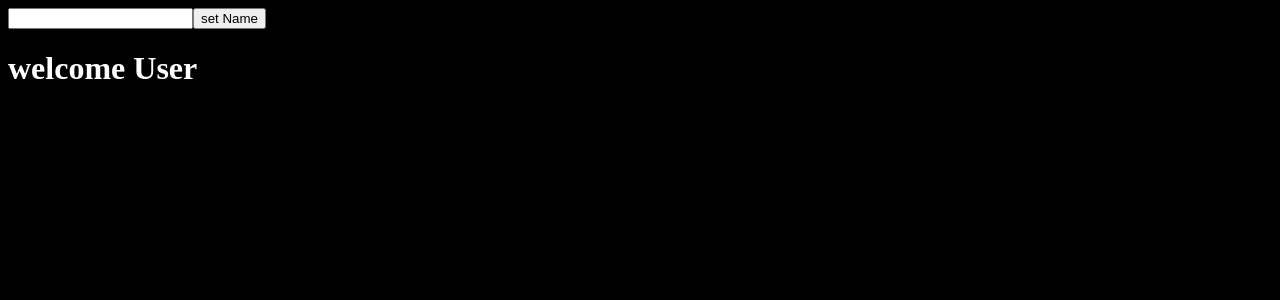
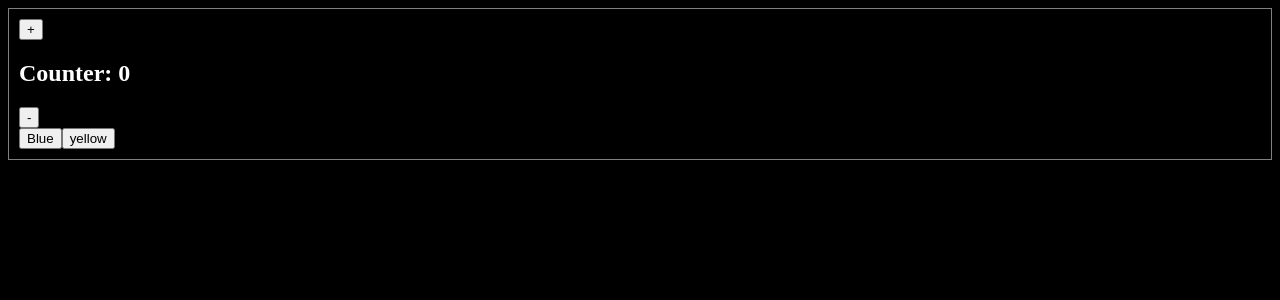
Before and after one commit to Viswajith2003/React-workout, a React (Vite) app: page / in a window 1280 px wide. Shown: the top 300 px of the page. Built offline with nearby package versions, Linux system fonts and the light colour scheme.

Commit message:
useReducer hook learned

```diff
--- a/src/App.jsx
+++ b/src/App.jsx
@@ -10,10 +10,11 @@ import CountProvider from "./providers/contextProvider";
 
 import CounterMemo from "./useMemo/counter";
 import { useCallback, useState } from "react";
+import UseLayoutEffect from "./components/UseLayoutEffects";
+import UseReducer from "./components/UseReducer";
 
 function App() {
   // const [text, setText] = useState("");
-
 
   // const handleClick = () => {
   //   console.log("Child button clicked");
@@ -43,7 +44,9 @@ function App() {
       {/* <Map/> */}
       {/* <UseEffect/> */}
 
-      <UseRef/>
+      {/* <UseRef/> */}
+      {/* <UseLayoutEffect /> */}
+      <UseReducer/>
       {/* <GetQuotes/> */}
       {/* <GetPosts/> */}
 
--- /dev/null
+++ b/src/components/UseLayoutEffects.jsx
@@ -0,0 +1,18 @@
+import React, { useEffect, useLayoutEffect, useRef } from "react";
+
+export default function UseLayoutEffect() {
+  const boxRef = useRef();
+
+  useLayoutEffect(() => {
+    // Runs before screen update
+    boxRef.current.style.backgroundColor = "skyblue";
+    boxRef.current.style.width = "200px";
+  }, []);
+
+  return (
+    <div
+      ref={boxRef}
+      style={{ width: "50px", height: "50px", backgroundColor: "red" }}
+    ></div>
+  );
+}
--- /dev/null
+++ b/src/components/UseReducer.jsx
@@ -0,0 +1,36 @@
+import React, { useReducer, useState } from "react";
+
+function reducer(state, action) {
+  switch (action.type) {
+    case "increment":
+      return { ...state, count: state.count + 1 };
+    case "decrement":
+      return { ...state, count: state.count - 1 };
+    case "blue":
+      return { ...state, color: "blue" };
+    case "yellow":
+      return { ...state, color: "yellow" };
+    default:
+      return state;
+  }
+}
+export default function UseReducerHooks() {
+  const [state, dispatch] = useReducer(reducer, { count: 0, color: "black" });
+  //   const [color, setColor] = useState("white");
+
+  return (
+    <div style={{ border: "1px solid gray", padding: "10px" }}>
+      <div>
+        <button onClick={() => dispatch({ type: "increment" })}>+</button>
+        <div style={{ background: state.color }}>
+          <h2>Counter: {state.count}</h2>
+        </div>
+        <button onClick={() => dispatch({ type: "decrement" })}>-</button>
+      </div>
+      <div>
+        <button onClick={() => dispatch({ type: "blue" })}>Blue</button>
+        <button onClick={() => dispatch({ type: "yellow" })}>yellow</button>
+      </div>
+    </div>
+  );
+}
```
